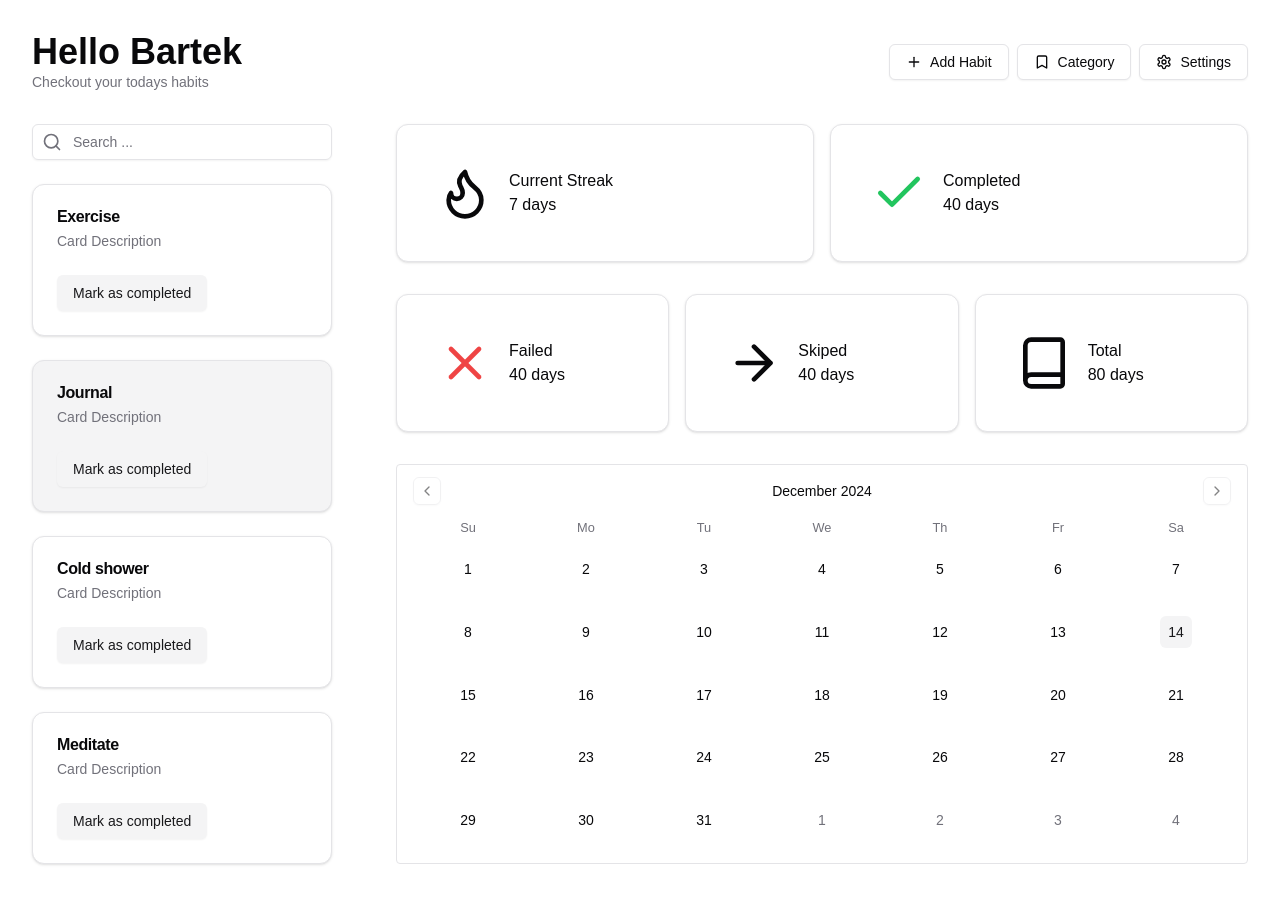
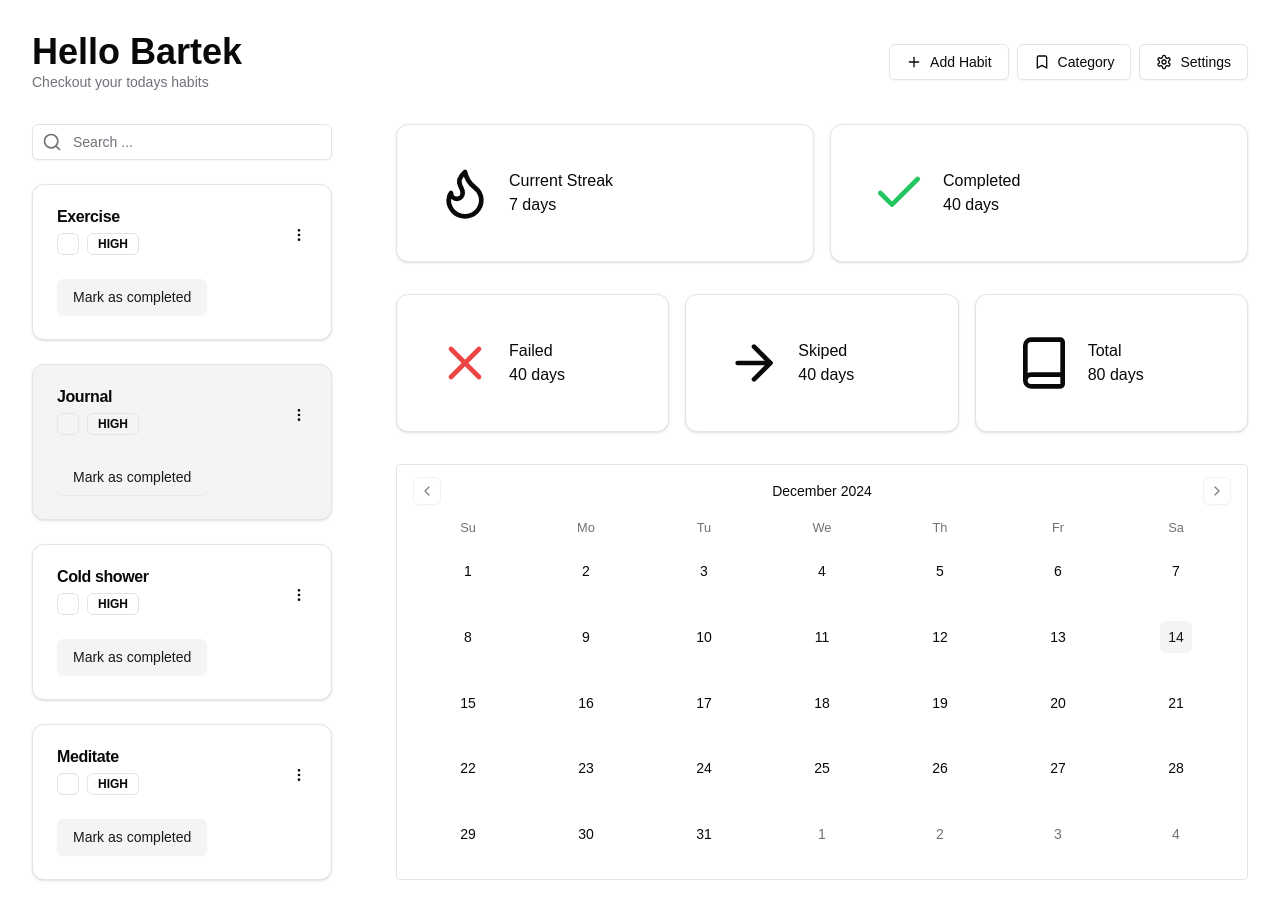
Before and after one commit to Ressobe/habits-tracker-paw, a Next.js app in the folder frontend/: page / in a window 1280 px wide. Built offline with nearby package versions, Linux system fonts and the light colour scheme.

Commit message:
feat: mock crud for habit

```diff
--- /dev/null
+++ b/frontend/modules/habits/actions/create-habit.ts
@@ -0,0 +1,3 @@
+"use server";
+
+export async function createHabitAction() {}
--- /dev/null
+++ b/frontend/modules/habits/actions/delete-habit.ts
@@ -0,0 +1,3 @@
+"use server";
+
+export async function deleteHabitAction() {}
--- /dev/null
+++ b/frontend/modules/habits/actions/update-habit.ts
@@ -0,0 +1,3 @@
+"use server";
+
+export async function updateHabitAction() {}
--- /dev/null
+++ b/frontend/modules/habits/components/habit-dropdown-menu.tsx
@@ -0,0 +1,60 @@
+"use client";
+
+import {
+  DropdownMenu,
+  DropdownMenuContent,
+  DropdownMenuTrigger,
+} from "@/components/ui/dropdown-menu";
+import {
+  ArrowLeft,
+  ArrowRight,
+  MoreHorizontal,
+  MoreVertical,
+  Pencil,
+  X,
+} from "lucide-react";
+import { useState } from "react";
+import { Habit } from "@/types/habit";
+import { Button } from "@/components/ui/button";
+
+type HabitDropdownMenuProps = {
+  habit?: Habit;
+  closeCollapse?: () => void;
+};
+
+export function HabitDropdownMenu({
+  habit,
+  closeCollapse,
+}: HabitDropdownMenuProps) {
+  const [open, setOpen] = useState(false);
+
+  const closeDropdownMenu = () => {
+    if (closeCollapse) closeCollapse();
+    setOpen(false);
+  };
+
+  return (
+    <DropdownMenu open={open} onOpenChange={setOpen}>
+      <DropdownMenuTrigger asChild>
+        <Button variant="ghost" className="p-0">
+          <MoreVertical />
+        </Button>
+      </DropdownMenuTrigger>
+      <DropdownMenuContent
+        side="bottom"
+        align="start"
+        className="p-3 flex flex-col items-start w-full"
+      >
+        <Button variant="ghost" className="w-full">
+          <ArrowRight /> Skip
+        </Button>
+        <Button variant="ghost" className="w-full">
+          <X /> Fail
+        </Button>
+        <Button variant="ghost" className="w-full">
+          <Pencil /> Edit
+        </Button>
+      </DropdownMenuContent>
+    </DropdownMenu>
+  );
+}
--- a/frontend/modules/habits/components/habit-item.tsx
+++ b/frontend/modules/habits/components/habit-item.tsx
@@ -7,18 +7,27 @@ import {
   CardTitle,
 } from "@/components/ui/card";
 import clsx from "clsx";
+import { HabitDropdownMenu } from "./habit-dropdown-menu";
+import { Badge } from "@/components/ui/badge";
 
 type HabitItemProps = {
   name: string;
+  categoryName: string;
   selected?: boolean;
 };
 
-export function HabitItem({ name, selected }: HabitItemProps) {
+export function HabitItem({ name, categoryName, selected }: HabitItemProps) {
   return (
     <Card className={clsx(selected && "bg-secondary")}>
-      <CardHeader>
-        <CardTitle>{name}</CardTitle>
-        <CardDescription>Card Description</CardDescription>
+      <CardHeader className="flex flex-row items-center justify-between">
+        <div className="space-y-2">
+          <CardTitle>{name}</CardTitle>
+          <CardDescription className="flex gap-x-2">
+            <Badge variant="outline">{categoryName}</Badge>
+            <Badge variant="outline">HIGH</Badge>
+          </CardDescription>
+        </div>
+        <HabitDropdownMenu />
       </CardHeader>
       <CardContent>
         <Button variant="secondary"> Mark as completed</Button>
```
Also changed, not shown: frontend/modules/habits/components/delete-habit-alert-dialog.tsx (added, +32 -0 lines).
